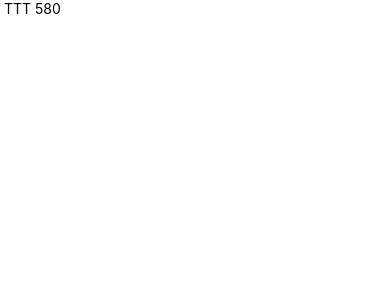
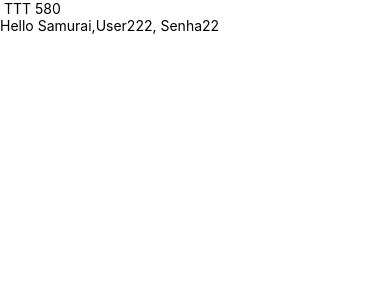
Before and after one commit to xiximitho/ReactNative-Financeiro, a React Native app: screen / in a window 390 px wide. Shown: the top 300 px of the page. Built offline with nearby package versions, Linux system fonts and the light colour scheme.

Commit message:
Criado teste de JS utilizando Airbnb

```diff
--- a/App.js
+++ b/App.js
@@ -7,6 +7,7 @@
 
 import React from 'react';
 import { SafeAreaView, ScrollView, View, Text } from 'react-native';
+import Login from './src/componentes/login';
 
 function App() {
   return (
@@ -14,6 +15,7 @@ function App() {
       <ScrollView>
         <View>
           <Text> TTT {4 + ((4 * 96) / 2) * 3}</Text>
+          <Login props1="User222" props2="Senha22" />
         </View>
       </ScrollView>
     </SafeAreaView>
--- /dev/null
+++ b/src/componentes/login.js
@@ -0,0 +1,12 @@
+import React from 'react';
+import { View, Text } from 'react-native';
+
+const Login = ({ props1, props2 }) => (
+  <View>
+    <Text>
+      Hello Samurai,{props1}, {props2}
+    </Text>
+  </View>
+);
+
+export default Login;
```
